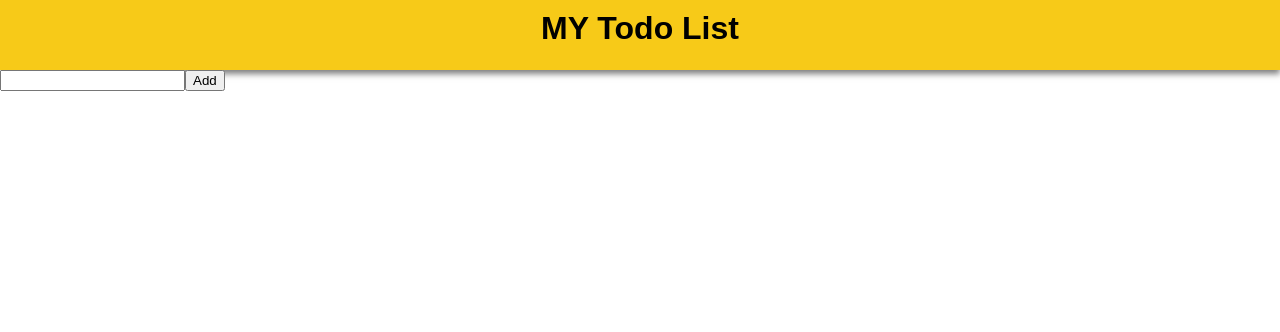
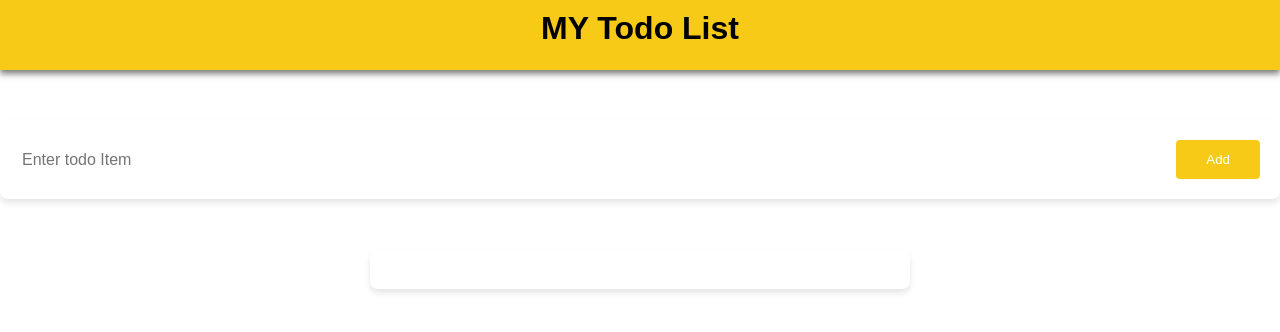
Before and after one commit to VijayVadaboina/WD-TODO, a React (Vite) app: page / in a window 1280 px wide. Shown: the top 332 px of the page. Built offline with nearby package versions, Linux system fonts and the light colour scheme.

Commit message:
adding styles to form component

```diff
--- /dev/null
+++ b/src/components/Form.jsx
@@ -0,0 +1,27 @@
+import { useState } from "react";
+import styles from "./form.module.css";
+export default function Form({ todos, setTodos }) {
+  const [todo, setTodo] = useState("");
+
+  function handleSubmit(e) {
+    e.preventDefault();
+    setTodos([...todos, todo]);
+    setTodo("");
+  }
+  return (
+    <form className={styles.todoform} action="" onSubmit={handleSubmit}>
+      <div className={styles.inputContainer}>
+        <input
+          className={styles.modernInput}
+          type="text"
+          value={todo}
+          placeholder="Enter todo Item"
+          onChange={(e) => setTodo(e.target.value)}
+        />
+        <button className={styles.modernButton} type="submit">
+          Add
+        </button>
+      </div>
+    </form>
+  );
+}
--- a/src/components/Todo.jsx
+++ b/src/components/Todo.jsx
@@ -1,27 +1,13 @@
 import { useState } from "react";
-import TodoItem from "./TodoItem";
+
+import Form from "./Form";
+import { TodoList } from "./TodoList";
 export default function Todo() {
-  const [todo, setTodo] = useState("");
   const [todos, setTodos] = useState([]);
-
-  function handleSubmit(e) {
-    e.preventDefault();
-    setTodos([...todos, todo]);
-    setTodo("");
-  }
   return (
     <div className="App">
-      <form action="" onSubmit={handleSubmit}>
-        <input
-          type="text"
-          value={todo}
-          onChange={(e) => setTodo(e.target.value)}
-        />
-        <button type="submit">Add</button>
-      </form>
-      {todos.map((item) => (
-        <TodoItem key={item} item={item} />
-      ))}
+      <Form todos={todos} setTodos={setTodos} />
+      <TodoList todos={todos} />
     </div>
   );
 }
--- a/src/components/TodoItem.jsx
+++ b/src/components/TodoItem.jsx
@@ -1,7 +1,16 @@
-export default function TodoItem(item) {
+import styles from "./todoitem.module.css";
+export default function TodoItem({ item }) {
   return (
-    <div>
-      <h3>{item}</h3>
+    <div className={styles.item}>
+      <div className={styles.itemName}>
+        {" "}
+        {item}
+        <span>
+          <button className={styles.deletebtn}>X</button>
+        </span>
+      </div>
+
+      <hr className={styles.line} />
     </div>
   );
 }
--- /dev/null
+++ b/src/components/TodoList.jsx
@@ -0,0 +1,11 @@
+import TodoItem from "./TodoItem";
+import styles from "./todolist.module.css";
+export function TodoList({ todos }) {
+  return (
+    <div className={styles.list}>
+      {todos.map((item) => (
+        <TodoItem key={item} item={item} />
+      ))}
+    </div>
+  );
+}
--- /dev/null
+++ b/src/components/form.module.css
@@ -0,0 +1,30 @@
+.todoform {
+  background-color: white;
+  border-radius: 8px;
+  padding: 20px;
+  margin: 0 auto;
+  margin-top: 50px;
+  box-shadow: 0 4px 6px rgba(0, 0, 0, 0.1);
+}
+.modernInput {
+  width: 100%;
+  border: none;
+  display: block;
+  color: black;
+  font-size: 16px;
+}
+.modernInput:focus {
+  outline: none;
+}
+.modernButton {
+  display: inline-block;
+  border: none;
+  border-radius: 4px;
+  background-color: #f7ca18;
+  padding: 12px 30px;
+  color: white;
+  cursor: pointer;
+}
+.inputContainer {
+  display: flex;
+}
--- /dev/null
+++ b/src/components/todoitem.module.css
@@ -0,0 +1,23 @@
+.item {
+  width: 500px;
+  color: #353935;
+  font-size: 30px;
+  margin: 0 auto;
+}
+.itemName {
+  font-weight: bold;
+  padding: 20px;
+}
+.line {
+  border: 1px solid #f4f4f4;
+}
+.deletebtn {
+  float: right;
+  padding: 12px 20px;
+  border: none;
+  background-color: #f7ca18;
+  border-radius: 4px;
+  color: white;
+  margin: -5px;
+  cursor: pointer;
+}
--- /dev/null
+++ b/src/components/todolist.module.css
@@ -0,0 +1,9 @@
+.list {
+  background-color: white;
+  border-radius: 8px;
+  box-shadow: 0 4px 6px rgba(0, 0, 0, 0.1);
+  width: 500px;
+  margin: 0 auto;
+  padding: 20px;
+  margin-top: 50px;
+}
```
